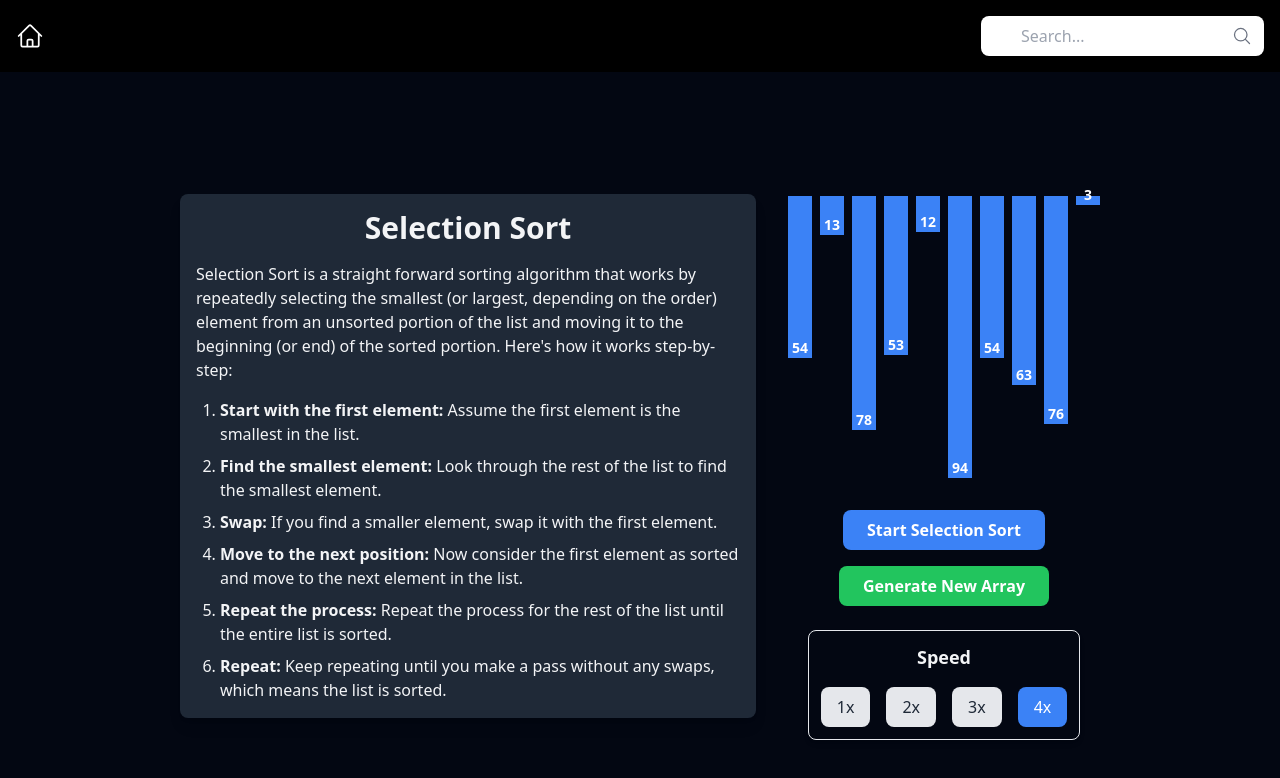
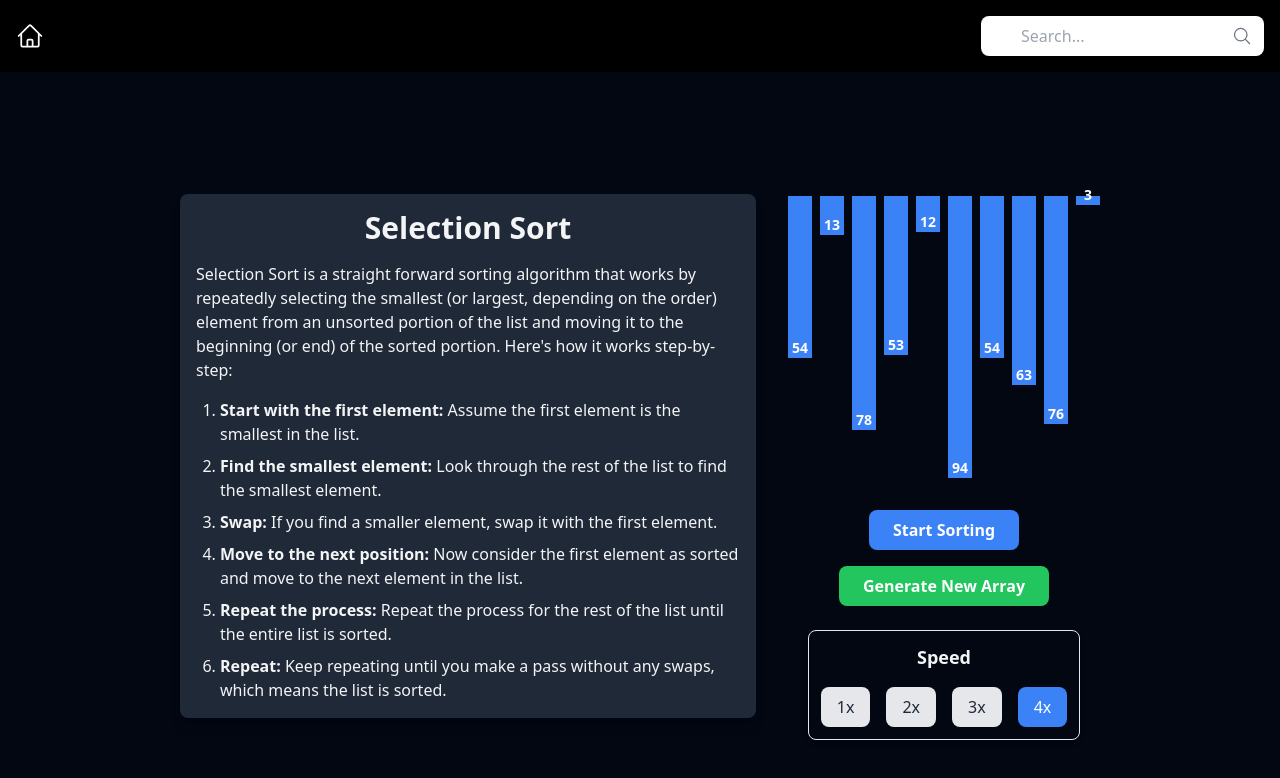
Before and after one commit to Tushar-Indurjeeth/Algs, a Next.js app: page /selectionSort in a window 1280 px wide. Shown: the top 778 px of the page. Built offline with nearby package versions, Linux system fonts and the light colour scheme.

Commit message:
Create a component for sorting algs

```diff
--- a/algorithms/bubbleSort.ts
+++ b/algorithms/bubbleSort.ts
@@ -1,8 +1,4 @@
-type SortStep = {
-  description: string;
-  data: number[];
-  currentPair: [number, number];
-};
+import { SortStep } from "@/types/sortAlgs";
 
 export const bubbleSort = (array: number[]) => {
   const arr = [...array];
--- a/algorithms/selectionSort.ts
+++ b/algorithms/selectionSort.ts
@@ -1,8 +1,4 @@
-type SortStep = {
-  description: string;
-  data: number[];
-  currentPair: [number, number];
-};
+import { SortStep } from "@/types/sortAlgs";
 
 export const selectionSort = (array: number[]) => {
   const arr = [...array];
--- a/app/bubbleSort/page.tsx
+++ b/app/bubbleSort/page.tsx
@@ -1,98 +1,14 @@
 "use client";
 
-import React, { useEffect, useState } from "react";
+import React from "react";
 import { bubbleSortDescription } from "../components/bubbleSortDescription";
-import { generateArray } from "@/utils/genArray";
 import { bubbleSort } from "@/algorithms/bubbleSort";
-import { delay } from "@/utils/delay";
-import SpeedSelector from "../components/SpeedSelector";
-import { useRecoilValue } from "recoil";
-import { speedState } from "@/state/atoms";
+import SortingAlg from "../components/SortingAlg";
 
-const BubbleSort: React.FC = () => {
-  const [array, setArray] = useState<number[]>([]);
-  const [sorting, setSorting] = useState(false);
-  const [comparedIndices, setComparedIndices] = useState<number[]>([]);
-  const speed = useRecoilValue(speedState);
-
-  // Call the external generateArray function
-  const generateNewArray = () => {
-    const newArr = generateArray(10, 100);
-    setArray(newArr);
-    setComparedIndices([]);
-    setSorting(false);
-  };
-
-  useEffect(() => {
-    generateNewArray();
-  }, []);
-
-  const sort = async () => {
-    setSorting(true);
-
-    const steps = bubbleSort(array);
-
-    for (let i = 0; i < steps.length; i++) {
-      setArray(steps[i].data);
-      setComparedIndices(steps[i].currentPair);
-      await delay(speed);
-    }
-
-    setSorting(false);
-    setComparedIndices([]);
-  };
-
+const BubbleSortPage: React.FC = () => {
   return (
-    <div className="mainContainer">
-      <div className="descriptionContainer">
-        {/* Description Section */}
-        <h1 className="title">Bubble Sort</h1>
-        {bubbleSortDescription}
-      </div>
-
-      {/* Visual Representation Section */}
-      <div className="visualRepContainer">
-        <div className="arrayContainer">
-          {array.map((value, index) => (
-            <div
-              key={index}
-              className={`sm:w-6 bg-blue-500 text-white flex items-end justify-center text-sm font-bold w-full ${
-                comparedIndices.includes(index) ? "bg-red-500" : "bg-blue-500"
-              } `}
-              style={{ height: `${value * 3}px` }} // Dynamically adjust height
-            >
-              {value}
-            </div>
-          ))}
-        </div>
-
-        {/* Buttons */}
-        <div className="buttonContainer">
-          <button
-            onClick={sorting ? undefined : sort}
-            className={`buttonSort ${
-              sorting ? "bg-gray-400" : "bg-blue-500 hover:bg-blue-600"
-            }`}
-            disabled={sorting}
-          >
-            {sorting ? "Sorting..." : "Start Bubble Sort"}
-          </button>
-          <button
-            onClick={generateNewArray}
-            className={`btnNewArray ${
-              sorting ? "bg-gray-400" : "bg-blue-500 hover:bg-blue-600"
-            }`}
-            disabled={sorting}
-          >
-            Generate New Array
-          </button>
-          <div className="mt-4 py-2">
-            <SpeedSelector disabled={sorting} />
-          </div>
-        </div>
-      </div>
-    </div>
+    <SortingAlg sortFunction={bubbleSort} description={bubbleSortDescription} />
   );
 };
 
-export default BubbleSort;
+export default BubbleSortPage;
--- /dev/null
+++ b/app/components/SortingAlg.tsx
@@ -0,0 +1,100 @@
+import React, { useEffect, useState } from "react";
+import { generateArray } from "@/utils/genArray";
+import { delay } from "@/utils/delay";
+import SpeedSelector from "./SpeedSelector";
+import { useRecoilValue } from "recoil";
+import { speedState } from "@/state/atoms";
+import { SortStep } from "@/types/sortAlgs";
+import { formatFunctionName } from "@/utils/splitCamelCase";
+
+interface SortingProps {
+  sortFunction: (arr: number[]) => SortStep[];
+  description: JSX.Element;
+}
+
+const SortingAlg: React.FC<SortingProps> = ({ sortFunction, description }) => {
+  const [array, setArray] = useState<number[]>([]);
+  const [sorting, setSorting] = useState(false);
+  const [comparedIndices, setComparedIndices] = useState<number[]>([]);
+  const speed = useRecoilValue(speedState);
+
+  const generateNewArray = () => {
+    const newArr = generateArray(10, 100);
+    setArray(newArr);
+    setComparedIndices([]);
+    setSorting(false);
+  };
+
+  useEffect(() => {
+    generateNewArray();
+  }, []);
+
+  const sort = async () => {
+    setSorting(true);
+
+    const steps = sortFunction(array);
+
+    for (let i = 0; i < steps.length; i++) {
+      setArray(steps[i].data);
+      setComparedIndices(steps[i].currentPair);
+      await delay(speed);
+    }
+
+    setSorting(false);
+    setComparedIndices([]);
+  };
+
+  return (
+    <div className="mainContainer">
+      <div className="descriptionContainer">
+        {/* Description Section */}
+        <h1 className="title">{formatFunctionName(sortFunction)}</h1>
+        {description}
+      </div>
+
+      {/* Visual Representation Section */}
+      <div className="visualRepContainer">
+        <div className="arrayContainer">
+          {array.map((value, index) => (
+            <div
+              key={index}
+              className={`arrayContent ${
+                comparedIndices.includes(index) ? "bg-red-500" : "bg-blue-500"
+              } `}
+              style={{ height: `${value * 3}px` }} // Dynamically adjust height
+            >
+              {value}
+            </div>
+          ))}
+        </div>
+
+        {/* Buttons */}
+        <div className="buttonContainer">
+          <button
+            onClick={sorting ? undefined : sort}
+            className={`buttonSort ${
+              sorting ? "bg-gray-400" : "bg-blue-500 hover:bg-blue-600"
+            }`}
+            disabled={sorting}
+          >
+            {sorting ? "Sorting..." : "Start Sorting"}
+          </button>
+          <button
+            onClick={generateNewArray}
+            className={`btnNewArray ${
+              sorting ? "bg-gray-400" : "bg-green-500 hover:bg-green-600"
+            }`}
+            disabled={sorting}
+          >
+            Generate New Array
+          </button>
+          <div className="mt-4 py-2">
+            <SpeedSelector disabled={sorting} />
+          </div>
+        </div>
+      </div>
+    </div>
+  );
+};
+
+export default SortingAlg;
--- a/app/components/bubbleSortDescription.tsx
+++ b/app/components/bubbleSortDescription.tsx
@@ -1,4 +1,4 @@
-export const bubbleSortDescription = (
+export const bubbleSortDescription: JSX.Element = (
   <div>
     <p>
       {`Bubble Sort is a simple sorting algorithm that works by repeatedly
--- a/app/globals.css
+++ b/app/globals.css
@@ -2,6 +2,7 @@
 @tailwind components;
 @tailwind utilities;
 
+@layer components {
   .mainContainer {
     @apply flex flex-col lg:flex-row items-center justify-center min-h-screen bg-gray-950 text-gray-100 space-y-8 lg:space-y-0 lg:space-x-8 w-screen
   }
@@ -22,9 +23,9 @@
     @apply flex space-x-2 mb-8
   }
 
-/* .arrayContent {
-  @apply w-6 bg-blue-500 text-white flex items-end justify-center text-sm font-bold
-} */
+  .arrayContent {
+    @apply sm:w-6 bg-blue-500 text-white flex items-end justify-center text-sm font-bold w-full
+  }
 
   .buttonContainer {
     @apply flex flex-col items-center
@@ -35,5 +36,6 @@
   }
 
   .btnNewArray {
-  @apply mt-4 px-6 py-2 bg-green-500 text-white font-bold rounded-lg hover:bg-green-600
+    @apply mt-4 px-6 py-2 bg-green-500 text-white font-bold rounded-lg
   }
+}
--- a/app/selectionSort/page.tsx
+++ b/app/selectionSort/page.tsx
@@ -1,98 +1,17 @@
 "use client";
 
-import React, { useEffect, useState } from "react";
-import { generateArray } from "@/utils/genArray";
+import React from "react";
+import SortingAlg from "../components/SortingAlg";
+import { selectionSortDescription } from "../components/selectionSortDescription";
 import { selectionSort } from "@/algorithms/selectionSort";
-import { delay } from "@/utils/delay";
-import SpeedSelector from "../components/SpeedSelector";
-import { useRecoilValue } from "recoil";
-import { speedState } from "@/state/atoms";
-import { selectionSortDescription } from "../components/selectionSortDescription";
 
-const SelectionSort: React.FC = () => {
-  const [array, setArray] = useState<number[]>([]);
-  const [sorting, setSorting] = useState(false);
-  const [comparedIndices, setComparedIndices] = useState<number[]>([]);
-  const speed = useRecoilValue(speedState);
-
-  // Call the external generateArray function
-  const generateNewArray = () => {
-    const newArr = generateArray(10, 100);
-    setArray(newArr);
-    setComparedIndices([]);
-    setSorting(false);
-  };
-
-  useEffect(() => {
-    generateNewArray();
-  }, []);
-
-  const sort = async () => {
-    setSorting(true);
-
-    const steps = selectionSort(array);
-
-    for (let i = 0; i < steps.length; i++) {
-      setArray(steps[i].data);
-      setComparedIndices(steps[i].currentPair);
-      await delay(speed);
-    }
-
-    setSorting(false);
-    setComparedIndices([]);
-  };
-
+const SelectionSortPage: React.FC = () => {
   return (
-    <div className="mainContainer">
-      <div className="descriptionContainer">
-        {/* Description Section */}
-        <h1 className="title">Selection Sort</h1>
-        {selectionSortDescription}
-      </div>
-
-      {/* Visual Representation Section */}
-      <div className="visualRepContainer">
-        <div className="arrayContainer">
-          {array.map((value, index) => (
-            <div
-              key={index}
-              className={`sm:w-6 bg-blue-500 text-white flex items-end justify-center text-sm font-bold w-full ${
-                comparedIndices.includes(index) ? "bg-red-500" : "bg-blue-500"
-              } `}
-              style={{ height: `${value * 3}px` }} // Dynamically adjust height
-            >
-              {value}
-            </div>
-          ))}
-        </div>
-
-        {/* Buttons */}
-        <div className="buttonContainer">
-          <button
-            onClick={sorting ? undefined : sort}
-            className={`buttonSort ${
-              sorting ? "bg-gray-400" : "bg-blue-500 hover:bg-blue-600"
-            }`}
-            disabled={sorting}
-          >
-            {sorting ? "Sorting..." : "Start Selection Sort"}
-          </button>
-          <button
-            onClick={generateNewArray}
-            className={`btnNewArray ${
-              sorting ? "bg-gray-400" : "bg-blue-500 hover:bg-blue-600"
-            }`}
-            disabled={sorting}
-          >
-            Generate New Array
-          </button>
-          <div className="mt-4 py-2">
-            <SpeedSelector disabled={sorting} />
-          </div>
-        </div>
-      </div>
-    </div>
+    <SortingAlg
+      sortFunction={selectionSort}
+      description={selectionSortDescription}
+    />
   );
 };
 
-export default SelectionSort;
+export default SelectionSortPage;
--- /dev/null
+++ b/types/sortAlgs.ts
@@ -0,0 +1,5 @@
+export type SortStep = {
+  description: string;
+  data: number[];
+  currentPair: [number, number];
+};
--- a/utils/splitCamelCase.ts
+++ b/utils/splitCamelCase.ts
@@ -5,3 +5,10 @@ export const splitCamelCase = (input: string): string => {
   // Capitalize the first letter of the resulting string
   return spacedString.charAt(0).toUpperCase() + spacedString.slice(1);
 };
+
+export const formatFunctionName = (func: Function): string => {
+  const functionName = func.name; // Get the name of the function
+  return functionName
+    .replace(/([a-z])([A-Z])/g, "$1 $2") // Add space before uppercase letters
+    .replace(/^./, (str) => str.toUpperCase()); // Capitalize the first letter
+};
```
Lines whose indentation alone changed are shown as unchanged.
